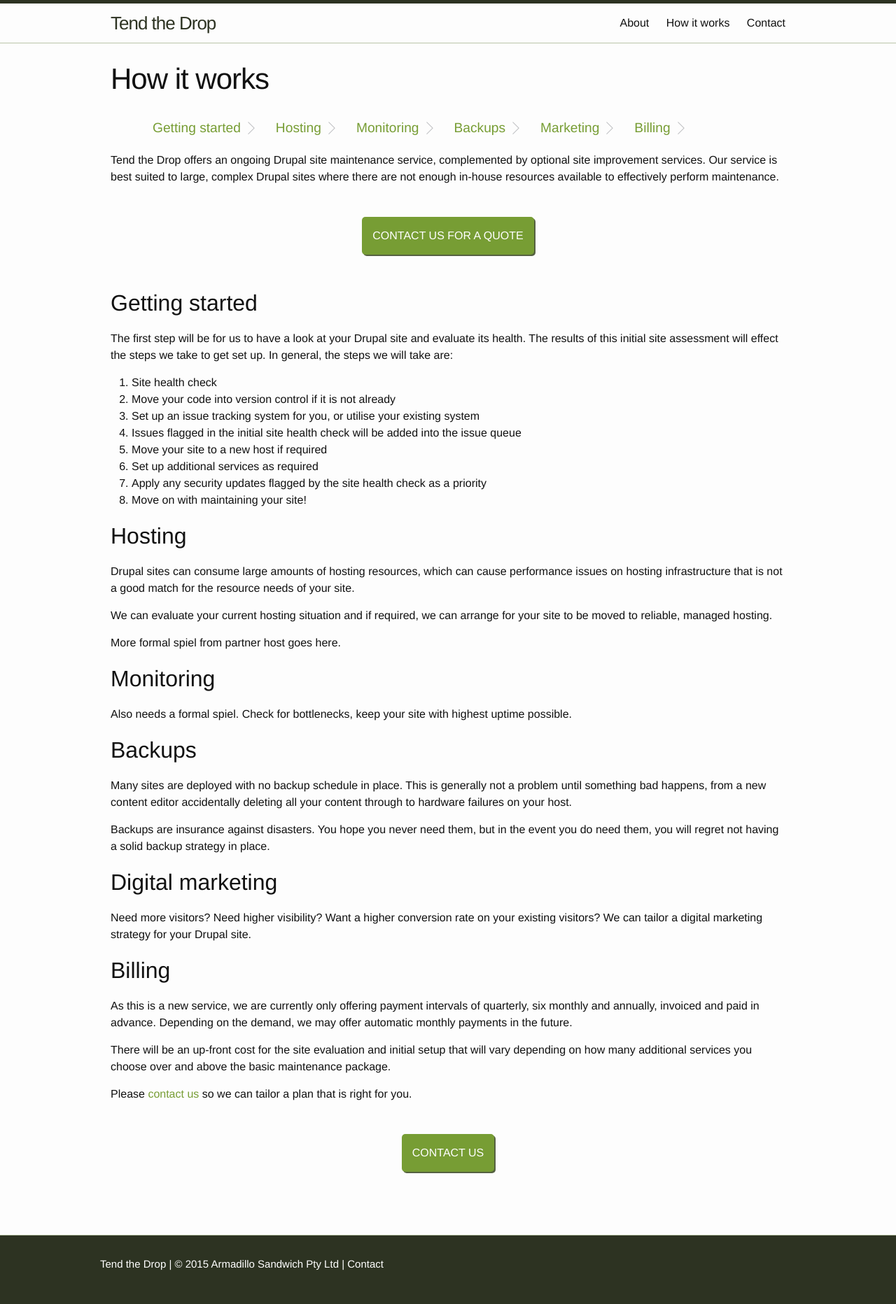
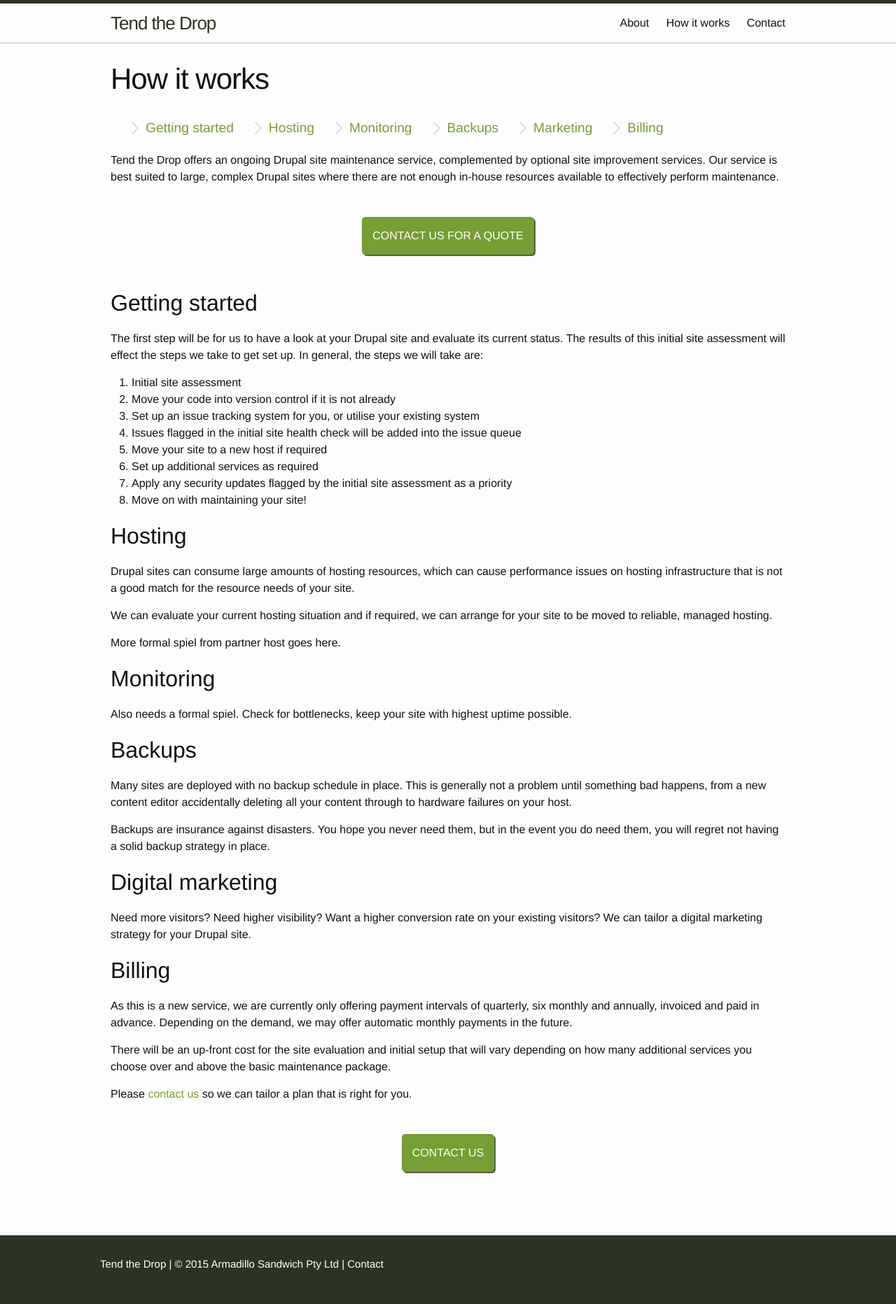
Before and after one commit to rumpledelf/tendthedrop, a Jekyll site: the page built from howitworks.md, in a window 1280 px wide. Shown: the whole page at 70% size. Built offline with Jekyll 4.4.1, drawn with Linux system fonts in a browser that asks for light colours.

Commit message:
Some tweaks

```diff
--- a/_includes/partners.html
+++ b/_includes/partners.html
@@ -3,7 +3,7 @@
 <h2 class="center">Partners</h2>
 	<ul>
 	  <li>Host, for hosting things</li>
-	  <li>Drupal shop, for drupal and training</li>
+	  <li>Drupal shop, for drupal</li>
 	  <li>Monitoring service</li>
 	  <li>Digital Marketing place</li>
 	  <li>Backup place maybe</li>
--- a/_sass/_layout.scss
+++ b/_sass/_layout.scss
@@ -264,14 +264,22 @@
     float: left;
     display: block;
     font-size: 1.2em;
-    margin-left: $spacing-unit;
-    padding-right: 20px;
+    margin-right: $spacing-unit;
+    padding-left: 20px;
     line-height: 2em;
     list-style-type: none;
     list-style-image: none;
-    background: transparent url(../arrow-right-grey.png) right center no-repeat;
+    background: transparent url(../arrow-right-grey.png) left center no-repeat;
   }
 }
+@include media-query($on-mobile) {
+  .menu {
+    li{
+      float: none;
+    }
+  }
+}
+
 .spaced{
   li{
     margin-top: $spacing-unit/4;
--- a/css/main.scss
+++ b/css/main.scss
@@ -31,7 +31,7 @@ $grey-color-dark:  darken($grey-color, 15%);
 
 // Width of the content area
 $content-width:    1024px;
-
+$on-mobile:		   480px;
 $on-palm:          600px;
 $on-laptop:        800px;
 
--- a/howitworks.md
+++ b/howitworks.md
@@ -21,16 +21,16 @@ permalink: /howitworks/
 <a name="start"></a>
 <h2>Getting started</h2>
 
-The first step will be for us to have a look at your Drupal site and evaluate its health. The results of this initial site assessment will effect the steps we take to get set up. In general, the steps we will take are:
+The first step will be for us to have a look at your Drupal site and evaluate its current status. The results of this initial site assessment will effect the steps we take to get set up. In general, the steps we will take are:
 
 <ol>
-	<li>Site health check</li>
+	<li>Initial site assessment</li>
 	<li>Move your code into version control if it is not already</li>
 	<li>Set up an issue tracking system for you, or utilise your existing system</li>
 	<li>Issues flagged in the initial site health check will be added into the issue queue</li>
 	<li>Move your site to a new host if required</li>
 	<li>Set up additional services as required</li>
-	<li>Apply any security updates flagged by the site health check as a priority</li>
+	<li>Apply any security updates flagged by the initial site assessment as a priority</li>
 	<li>Move on with maintaining your site!</li>
 </ol>
 
```
